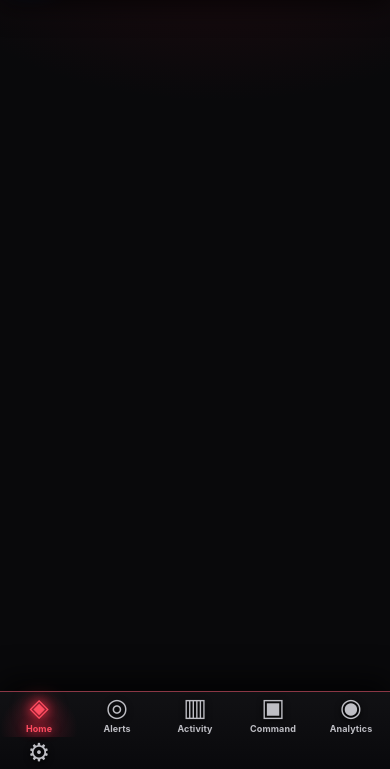
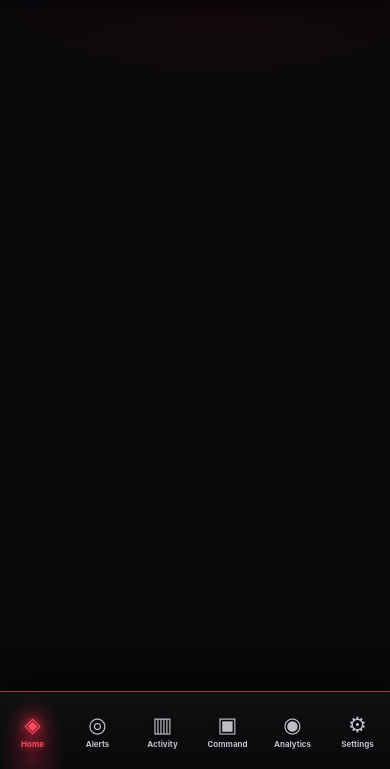
Before and after one commit to Dre4wat/LiveStat, a website with bundled scripts: page public/index.html in a window 390 px wide. Shown: the part 75-844 px from the top of the page. Built offline with nearby package versions, Linux system fonts and the light colour scheme.

Commit message:
Make six-tab mobile bottom navigation fit Analytics Lab on iPhone

```diff
--- a/public/analytics-lab.css
+++ b/public/analytics-lab.css
@@ -130,3 +130,10 @@
  .lab-card-preview{padding:16px}
  .lab-season-pair{gap:7px}
 }
+
+@media(max-width:900px){
+  .mobile-nav{grid-template-columns:repeat(6,minmax(0,1fr))!important}
+  .mobile-nav-item{min-width:0}
+  .mobile-nav-item span{font-size:21px!important;line-height:26px!important}
+  .mobile-nav-item small{font-size:8px!important;letter-spacing:0!important}
+}
```
